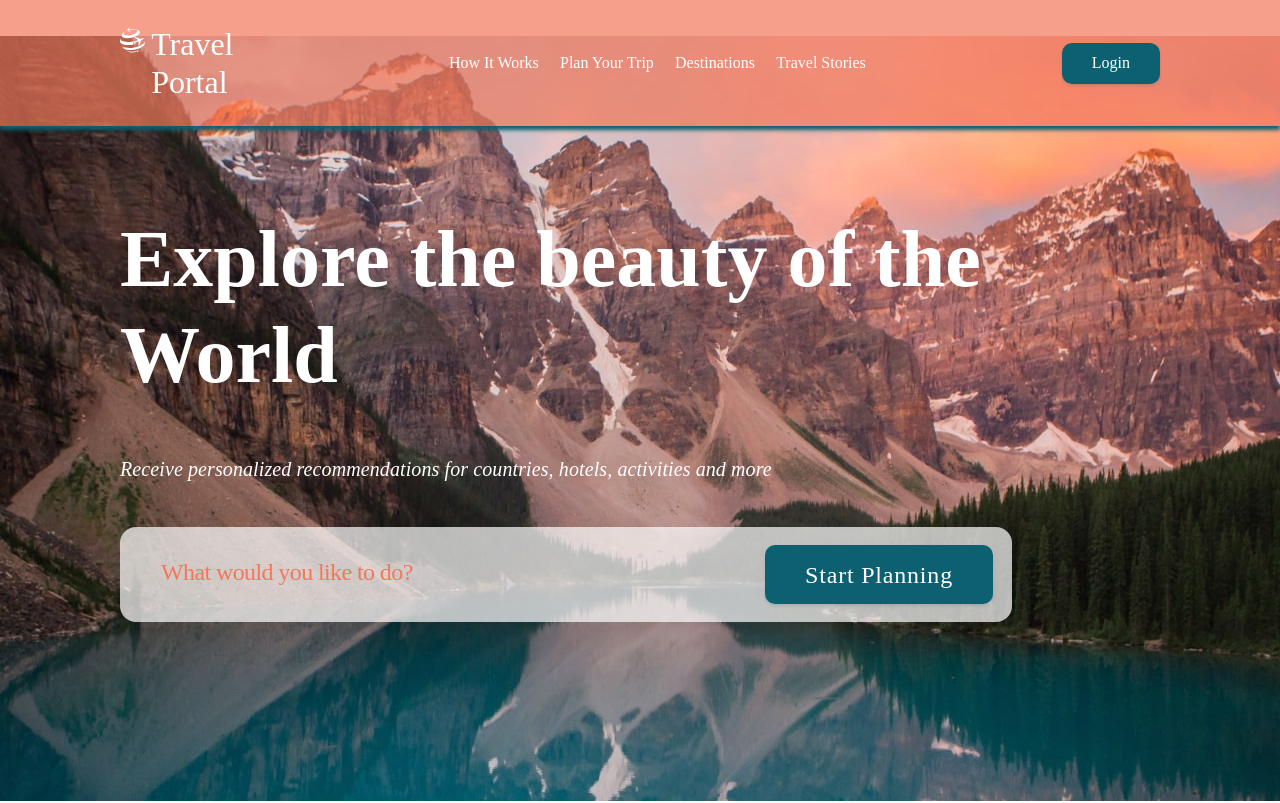
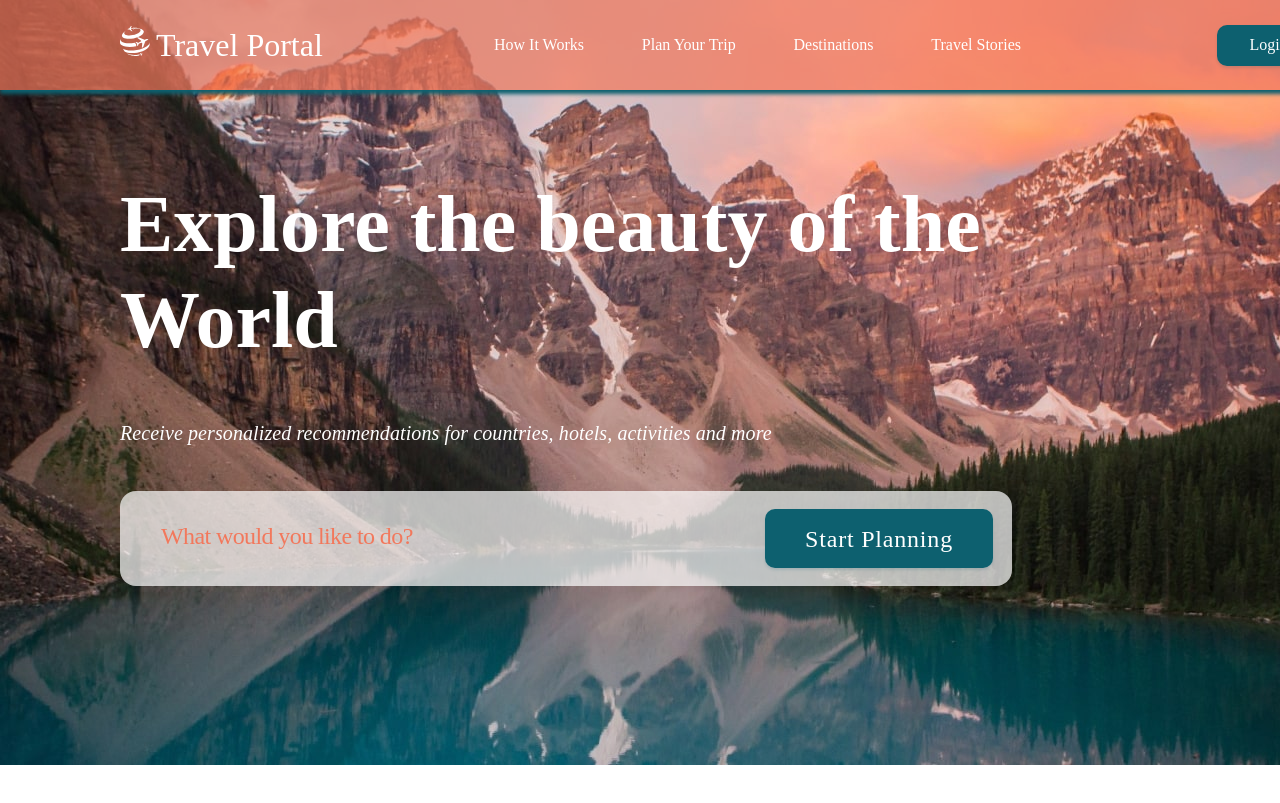
Before and after one commit to SergBily/travel, a website: page travel/index.html in a window 1280 px wide. Shown: the top 803 px of the page. Drawn offline with Linux system fonts and the light colour scheme; files whose address does not match are found by name.

Commit message:
fix: width in header

```diff
--- a/travel/index.html
+++ b/travel/index.html
@@ -11,7 +11,6 @@
 </head>
 <body class="body">
   <header class="header">
-    <div class="header__wrapper">
     <div class="header__container">
       <div class="header__logo logo">
         <svg class="logo__vector"
@@ -43,8 +42,8 @@
       </nav>
       <button class="header__btn btn">Login</button>
     </div>
-     </div>
   </header>
+
   <main class="main">
     <section class="preview">
         <div class="preview__container">
--- a/travel/style.css
+++ b/travel/style.css
@@ -41,21 +41,16 @@
 }
 
 .header {
-  width: 100%;
+  width: 1440px;
   height: 100%;
   position: relative;
+  margin: 0 auto;
+  padding: 25px 120px 24px 120px;
   background-color: rgba(242, 120, 92, 0.7);
   background-size: cover;
   -webkit-box-shadow: 0 4px 4px rgb(13, 96, 111);
           box-shadow: 0 4px 4px rgb(13, 96, 111);
   z-index: 1;
-}
-
-.header__wrapper {
-  max-width: 1440px;
-  height: 100%;
-  padding: 25px 120px 24px 120px;
-  margin: 0 auto;
 }
 
 .header__container {
```
Lines whose indentation alone changed are shown as unchanged.
